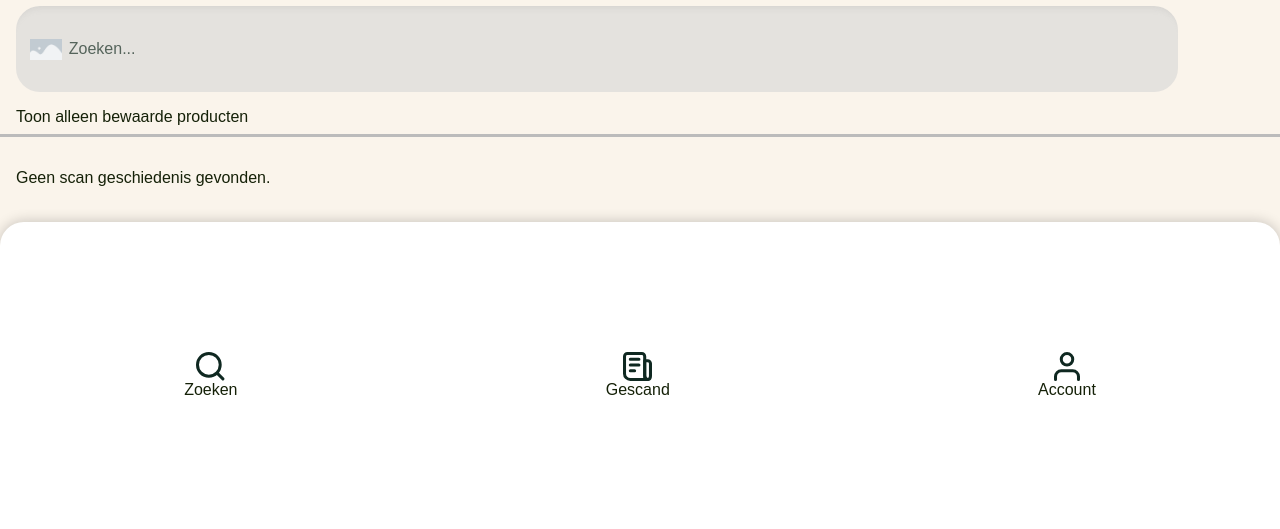
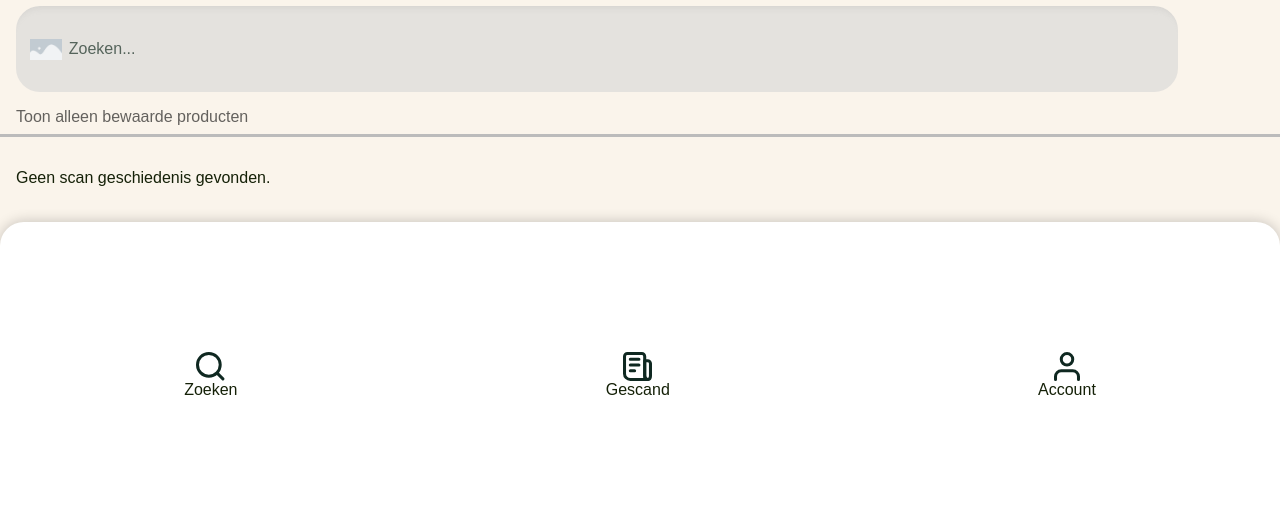
Before and after one commit to SEVerhaak/TLE-1, a PHP site: page /pages/history/index.php in a window 1280 px wide. Shown: the part 271-800 px from the top of the page. Run offline with PHP 8.4, Linux system fonts and the light colour scheme; a user stored in the database is signed in; data comes from the database, SQL or seed files in the repository; some web fonts are replaced.

Commit message:
color text x

```diff
--- a/pages/history/index.php
+++ b/pages/history/index.php
@@ -41,14 +41,14 @@ if (mysqli_num_rows($result) > 0) {
 <main>
     <h1 class="sub-header">Scan geschiedenis</h1>
     <input type="text" placeholder="Zoeken..." id = "search-bar" name="search">
-    <p>Toon alleen bewaarde producten</p>
+    <p class = "text-color-3" style = "opacity: 60%">Toon alleen bewaarde producten</p>
     <div class = "solid"> </div>
     <?php if (!empty($data)) { ?>
         <!-- Als er resultaten zijn, toon ze -->
         <?php foreach ($data as $item) { ?>
             <section class="history color-box-history">
                 <h3><?= $item['product_name'] ?> </h3>
-                <p> <?= "Barcode: " . $item['barcode'] ?> </p>
+                <p class = "text-color-3" style = "opacity: 60%"> <?= "Barcode: " . $item['barcode'] ?> </p>
 
                 <a id = "link-history" class = "text-color-4" href="../product-info/index.php?ean=<?= $item['barcode'] ?>">Meer informatie</a>
             </section>
```
